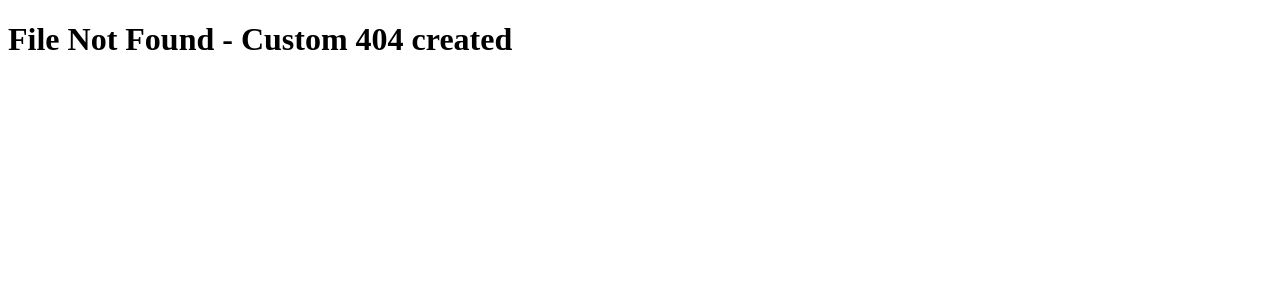
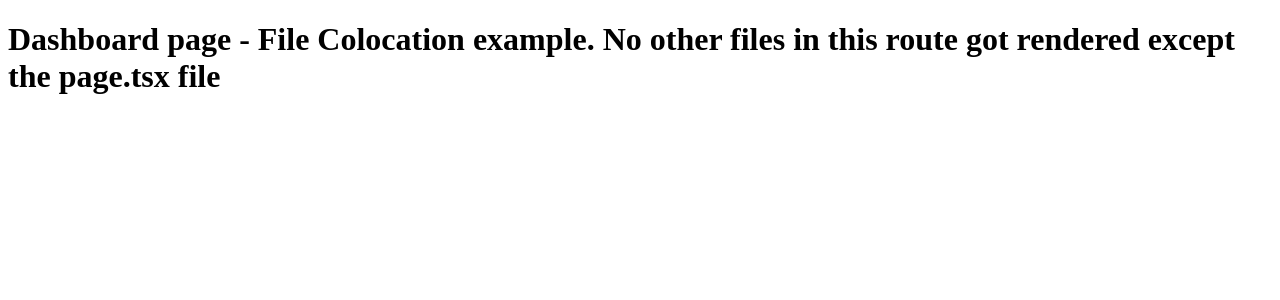
Before and after one commit to Shinia-Gupta/Project_Next15, a Next.js app: page /dashboard in a window 1280 px wide. Before the commit this address had no page. Shown: the top 300 px of the page. Built offline with nearby package versions, Linux system fonts and the light colour scheme.

Commit message:
File colocation example- no other file other than the page.tsx got rendered by the browser accidently

```diff
--- /dev/null
+++ b/src/app/dashboard/page.tsx
@@ -0,0 +1,7 @@
+export default function Dashboard() {
+  return (
+    <main>
+      <h1>Dashboard page - File Colocation example. No other files in this route got rendered except the page.tsx file</h1>
+    </main>
+  );
+}
```
Also changed, not shown: src/app/dashboard/lineChart.tsx (added, +7 -0 lines).
